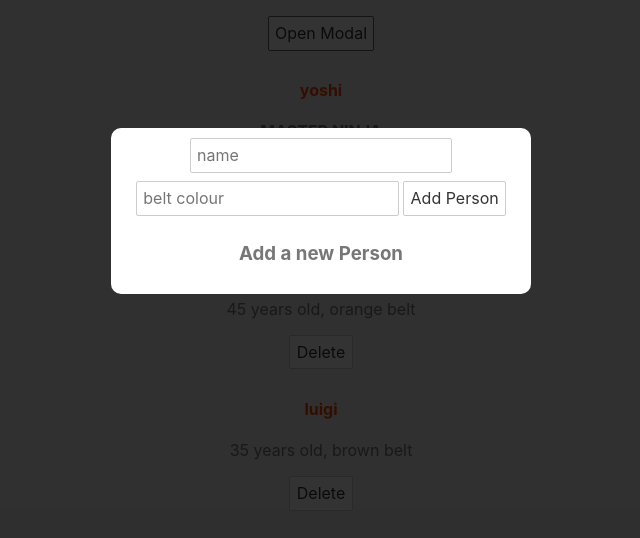
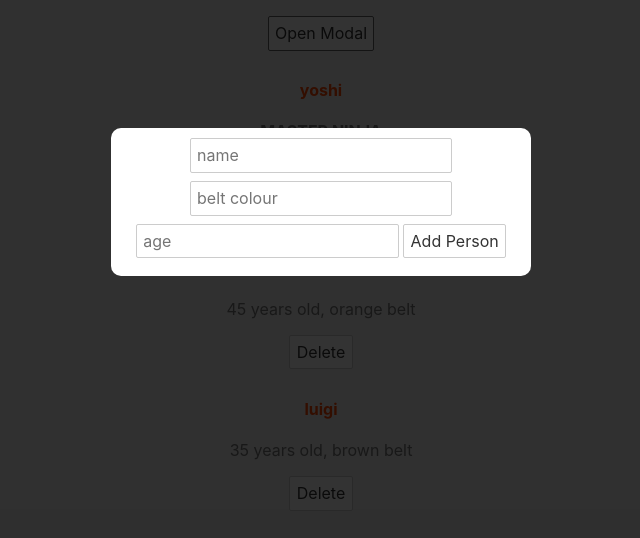
Before and after one commit to drodrigomoura/svelte-tuto, a Svelte app: page / in a window 1280 px wide. Both pictures are taken after a click on the button "Open Modal". Shown: the top 538 px of the page, without its empty margins (319-959 px from the left). Built offline with nearby package versions, Linux system fonts and the light colour scheme.

Commit message:
form part 1

```diff
--- /dev/null
+++ b/src/AddPersonForm.svelte
@@ -0,0 +1,21 @@
+<script>
+    let name;
+    let beltColour;
+    let age;
+
+    const handleSubmit = () => {
+      console.log(name, beltColour, age);
+
+    }
+</script>
+
+<form on:submit|preventDefault={handleSubmit}>
+  <input type="text" placeholder="name" bind:value={name}/>
+  <input type="text" placeholder="belt colour" bind:value={beltColour}/>
+  <input type="number" placeholder="age" bind:value={age}>
+  <button>Add Person</button>
+</form>
+
+<style>
+
+</style>
--- a/src/App.svelte
+++ b/src/App.svelte
@@ -1,5 +1,6 @@
 <script>
   import Modal from "./Modal.svelte";
+  import AddPersonForm from './AddPersonForm.svelte';
 
   let people = [
     { name: "yoshi", beltColour: "black", age: 25, id: 1 },
@@ -43,15 +44,7 @@
 
 <!-- <Modal msg="Hey, I am a prop value" isPromo={true} /> -->
 <Modal {showModal} on:click={toggleModal}>
-  <!-- <h3>Add a new Person</h3> -->
-  <form action="">
-    <input type="text" placeholder="name" />
-    <input type="text" placeholder="belt colour" />
-    <button>Add Person</button>
-  </form>
-  <div slot="title">
-    <h3>Add a new Person</h3>
-  </div>
+  <AddPersonForm/>
 </Modal>
 
 <main>
```
